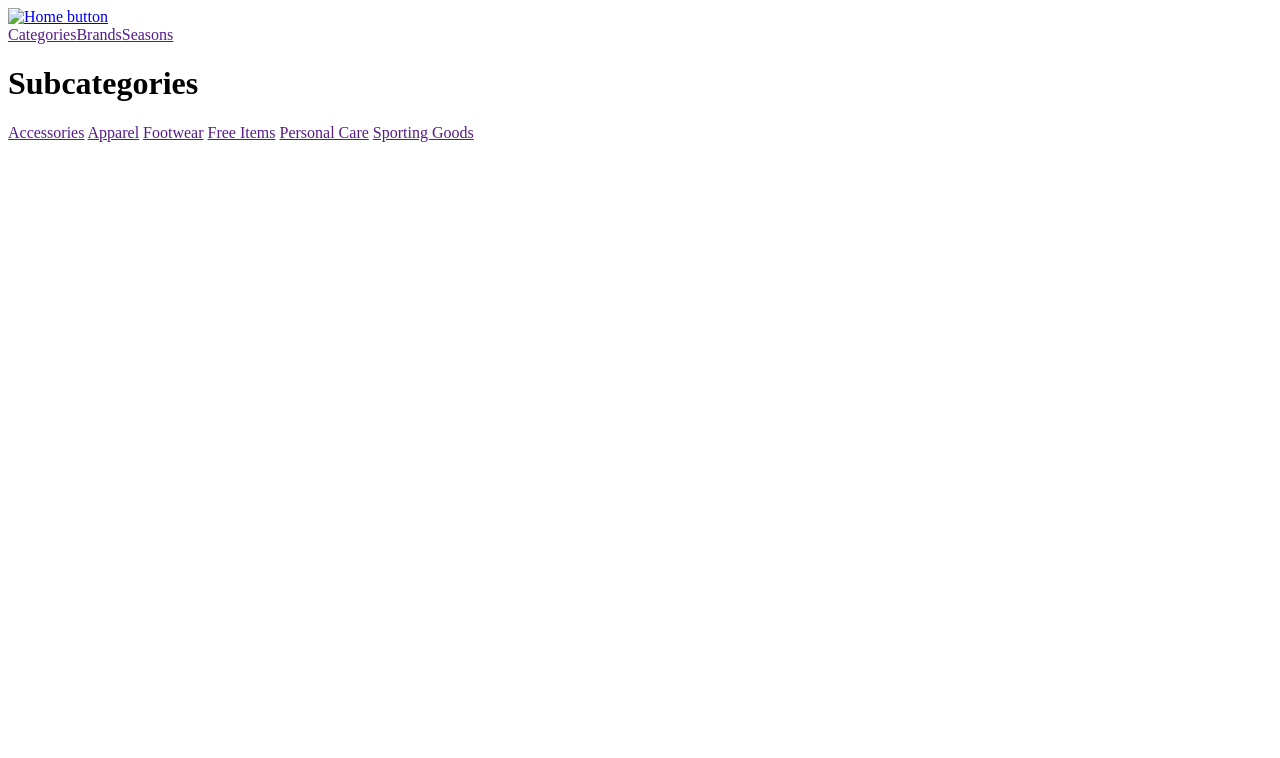
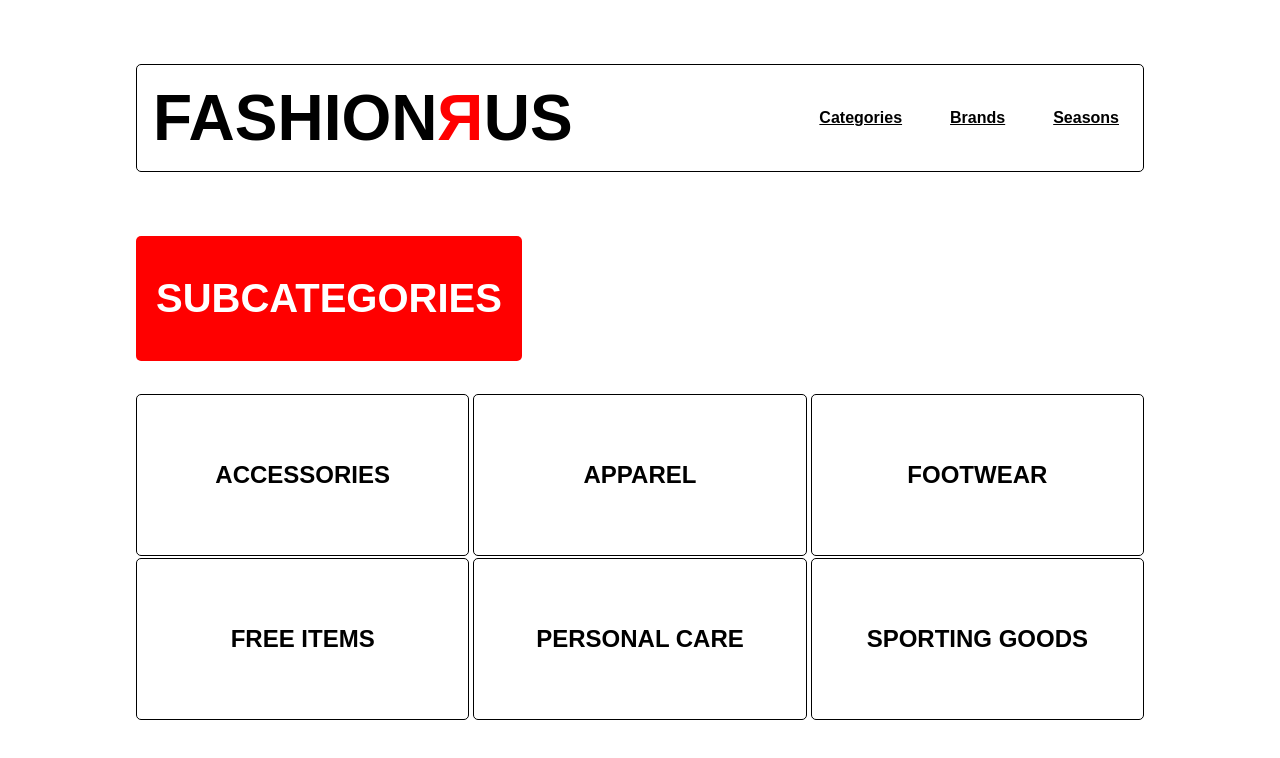
Before and after one commit to GustavJust/statisk-site, a plain HTML site: page index.html in a window 1280 px wide. Drawn offline with Linux system fonts and the light colour scheme.

Commit message:
index changes to style

```diff
--- a/css/layout.css
+++ b/css/layout.css
@@ -0,0 +1,123 @@
+html{
+    margin: 0;
+    padding: 0;
+    margin: 0 10vw;
+
+    --primary-color: red;
+    --secondary-color : rgb(255, 212, 212);
+
+    --section-gap: 4em;
+    --border-radius: 5px;
+}
+
+h1{
+    text-transform: uppercase;
+    font-size: 2.5em;
+    font-weight: 700;
+    font-family: Arial, Helvetica, sans-serif;
+    padding: 1em 0.5em;
+    background-color: var(--primary-color);
+    width: fit-content;
+    border-radius: var(--border-radius);
+    color: white;
+}
+
+h2{
+    font-family: Arial, Helvetica, sans-serif;
+}
+
+/* HEADER */
+
+header{
+    margin-top: var(--section-gap);
+    padding: 1em ;
+    display: flex;
+    flex-wrap: wrap;
+    justify-content: space-between ;
+    border: 1px solid black;
+    border-radius: var(--border-radius);
+}
+
+header a{
+    text-decoration: none;
+    color: black;
+}
+
+.logo{
+    font-size:4em;
+    font-family: arial;
+    font-weight: 700;
+    text-wrap: nowrap;
+}
+
+.logo strong{
+    color: var(--primary-color);
+    display: inline-block;
+    transform: scaleX(-1);
+    direction: rtl;
+}
+
+header nav{
+    display: flex;
+    gap: 2em;
+    /* justify-content: center; */
+    align-items: center;
+}
+
+header nav a{
+    height: 100%;
+    justify-content: center;
+    align-content: center;
+    padding: 0 0.5em;
+    font-weight: 700;
+    font-family: Arial, Helvetica, sans-serif;
+    text-decoration: underline;
+}
+
+header nav a:hover{
+    color: var(--primary-color);
+}
+
+
+/*index*/
+
+section{
+margin-top: var(--section-gap);
+}
+
+.category_list_container{
+    display: grid;
+    grid-template-columns: repeat(auto-fit, minmax(20vw, 1fr));
+    grid-template-rows: repeat(2, 20vh);
+    gap: 4px;
+    /* margin: 0 10vw; */
+}
+
+.category_list_container a{
+    display: flex;
+    flex-wrap: wrap;
+    width: clamp(fit-content, 1fr) ;
+    height: 100%;
+    justify-content: center;
+    align-items: center;
+
+    color: black;
+    border: 1px solid black;
+    border-radius: var(--border-radius);
+
+    transition: 0.1s ease-in;
+    font-size: 1.5em;
+    font-weight: 700;
+    text-transform: uppercase;
+    font-family: Arial, Helvetica, sans-serif;
+
+    text-decoration: none;
+    text-align: center;
+}
+
+.category_list_container a:hover{
+    background-color: var(--primary-color);
+    color: white;
+}
+
+/* CARDS */
--- a/index.html
+++ b/index.html
@@ -8,17 +8,17 @@
   </head>
   <body>
     <header>
-      <a href="./index.html"><img src="" alt="Home button" /></a>
+      <a href="./index.html" class="logo">FASHION<strong>R</strong>US</a>
       <nav>
         <a href="">Categories</a><a href="">Brands</a><a href="">Seasons</a>
       </nav>
     </header>
     <main>
-      <h1>Subcategories</h1>
       <section>
+        <h1>Subcategories</h1>
         <nav class="category_list_container">
           <a href="">Accessories</a>
-          <a href="">Apparel</a>
+          <a href="./productlist.html">Apparel</a>
           <a href="">Footwear</a>
           <a href="">Free Items</a>
           <a href="">Personal Care</a>
```
Also changed, not shown: product.html (+1 -1 lines), productlist.html (+1 -1 lines).
